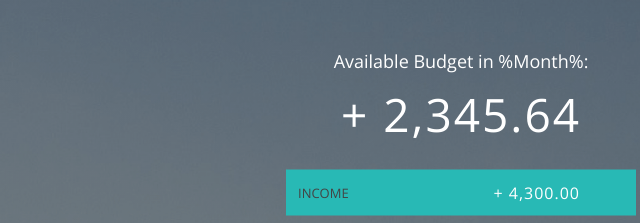
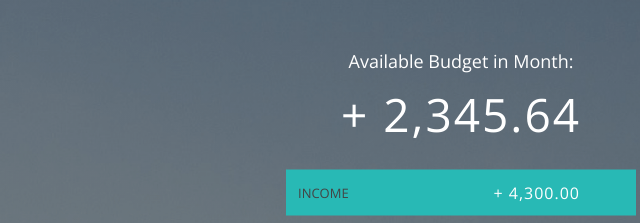
Before and after one commit to Mongolma/finance-calculator, a plain HTML site: page index.html in a window 1280 px wide. Shown: the top 223 px of the page, 179-819 px from the left. Drawn offline with nearby package versions, Linux system fonts and the light colour scheme.

```diff
--- a/index.html
+++ b/index.html
@@ -19,7 +19,7 @@
     <div class="top">
       <div class="budget">
         <div class="budget__title">
-          Available Budget in <span class="budget__title--month">%Month%</span>:
+          Available Budget in <span class="budget__title--month">Month</span>:
         </div>
 
         <div class="budget__value">+ 2,345.64</div>
```
